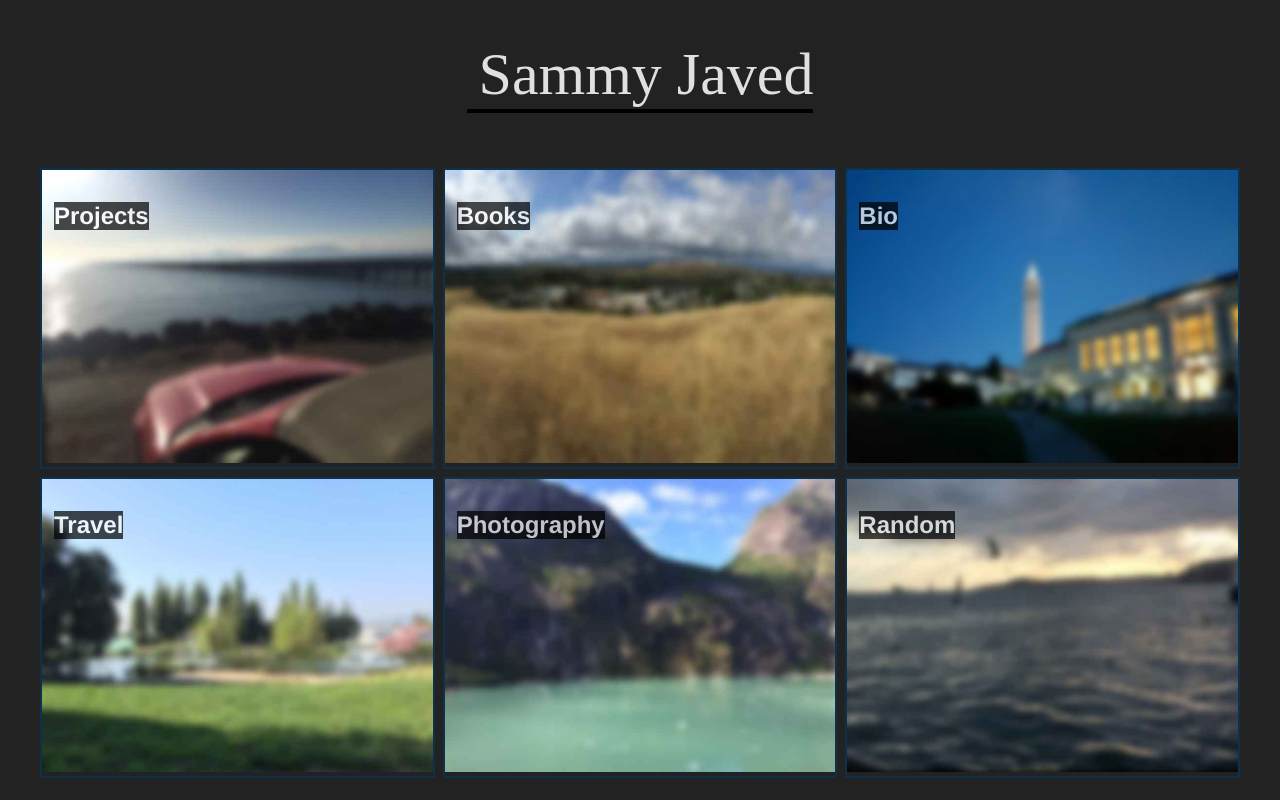
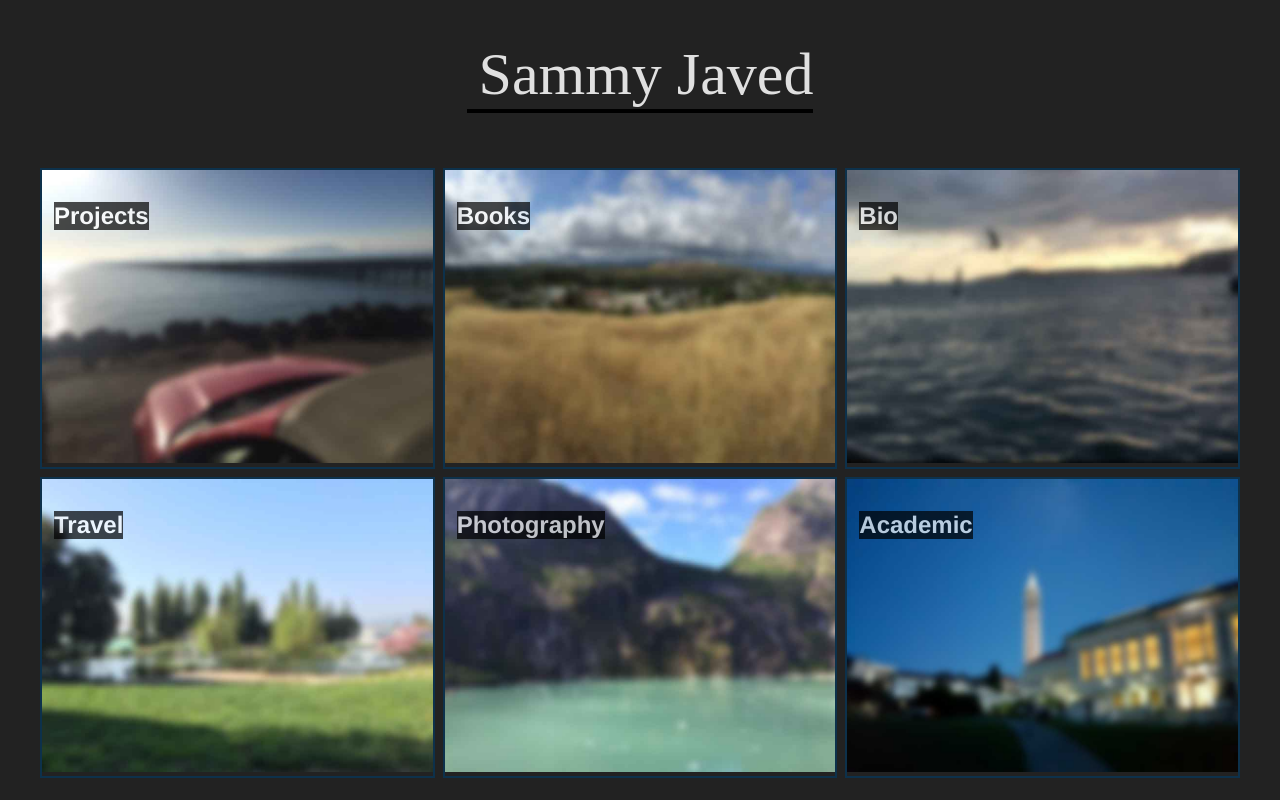
Before and after one commit to osamja/my-personal-website, a React (Create React App) app: page / in a window 1280 px wide. Built offline with nearby package versions, Linux system fonts and the light colour scheme; a web font is replaced by a local one.

Commit message:
Updated Sprint and Product Backlog. Added boilerplate for /academic section

```diff
--- a/src/App.js
+++ b/src/App.js
@@ -5,7 +5,7 @@ import Homepage from '../src/pages/Homepage';
 import Books from '../src/pages/Books';
 import Photography from '../src/pages/Photography';
 import Bio from '../src/pages/Bio';
-import Random from '../src/pages/Random';
+import Academic from './pages/Academic';
 import Travel from '../src/pages/Travel';
 import Header from '../src/components/Header';
 import Projects from '../src/pages/Projects';
@@ -23,7 +23,7 @@ class App extends Component {
                         <Route path="/travel" component={Travel}/>
                         <Route path="/photography" component={Photography}/>
                         <Route path="/bio" component={Bio}/>
-                        <Route path="/random" component={Random}/>
+                        <Route path="/academic" component={Academic}/>
                     </div>
                 </div>
             </BrowserRouter>
--- a/src/pages/Random.jsx
+++ b/src/pages/Academic.jsx
@@ -16,7 +16,7 @@ export default class Random extends Component {
 
     render() {
         return (
-            <div className="Random">
+            <div className="Academic">
                 <h5 style={this.state.style}>I told you this page was going to be random!</h5>
             </div>
         );
--- a/src/scripts/Gallery/homepage.js
+++ b/src/scripts/Gallery/homepage.js
@@ -10,7 +10,7 @@ export const imgUrls = [
         'url': '/books',
     },
     {
-        'src': 'static/images/home/compressed/cal.jpg',
+        'src': 'static/images/home/compressed/bosphorus.jpg',
         'text': 'Bio',
         'url': '/bio',
     },
@@ -26,8 +26,8 @@ export const imgUrls = [
         'url': '/photography',
     },
     {
-        'src': 'static/images/home/compressed/bosphorus.jpg',
-        'text': 'Random',
-        'url': '/random',
+        'src': 'static/images/home/compressed/cal.jpg',
+        'text': 'Academic',
+        'url': '/academic',
     },
 ];
```
Also changed, not shown: 2 other files (tests, documents, lock files or other folders).
